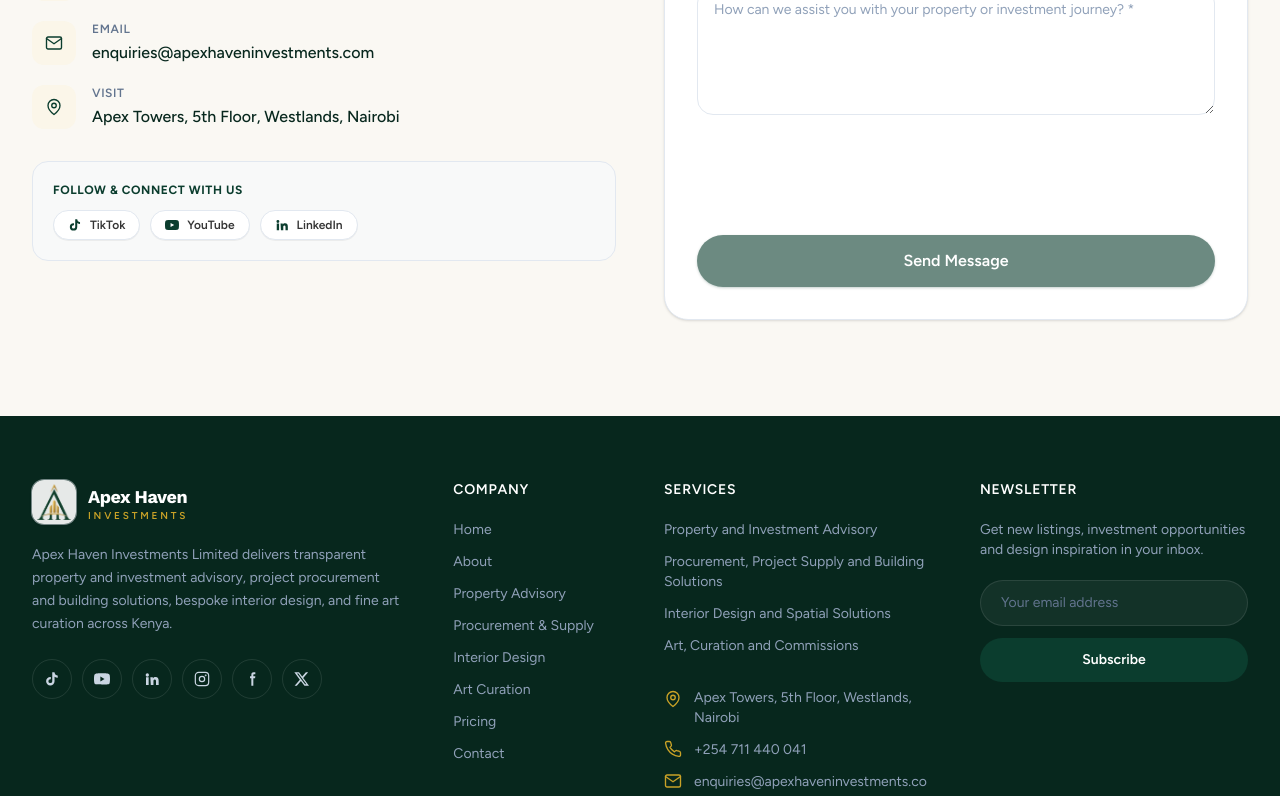
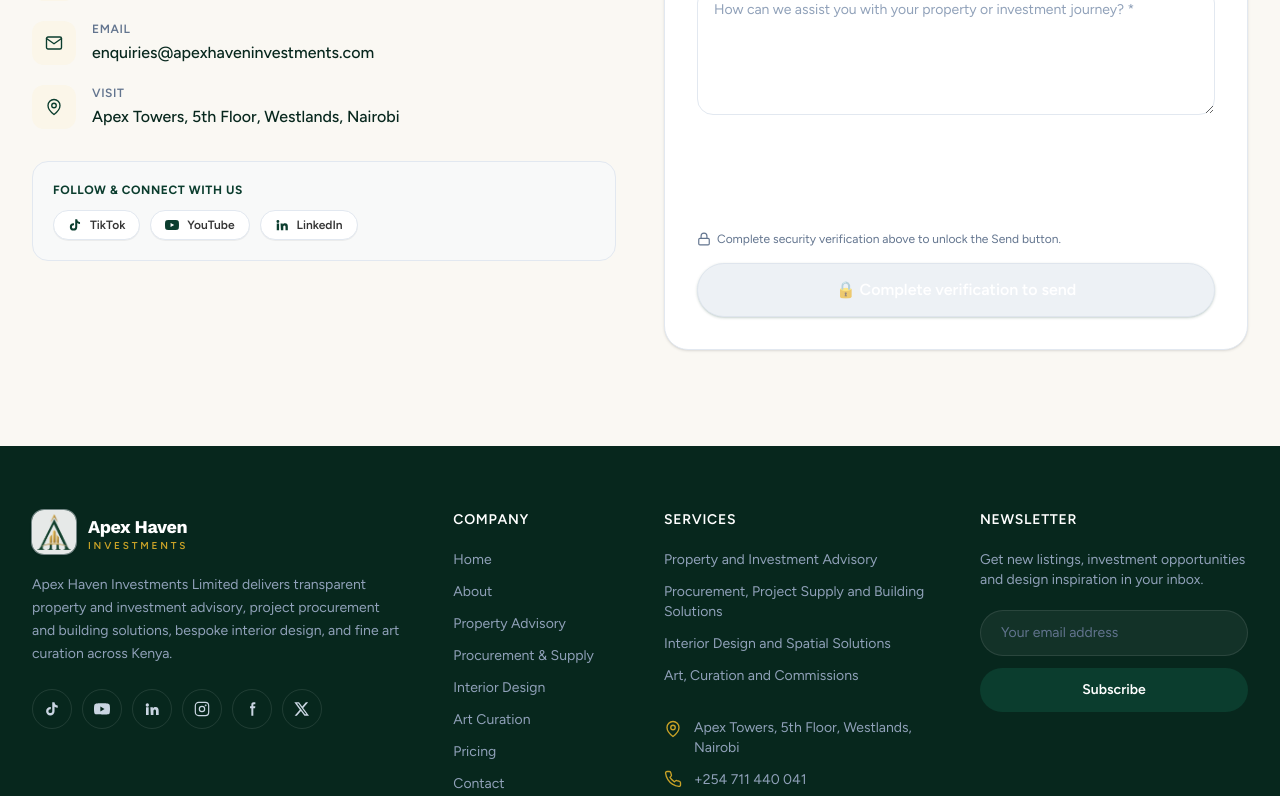
Before and after one commit to housaandcardini/apexhaven, a Next.js app in the folder frontend/apexhaveninvestments/: page /contact in a window 1280 px wide. Shown: the part 740-1536 px from the top of the page. Built offline with nearby package versions, Linux system fonts and the light colour scheme; no server answers.

Commit message:
feat(security): lock submit button until turnstile verification passes and add honeypot spam traps

```diff
--- a/frontend/apexhaveninvestments/app/api/contact/route.ts
+++ b/frontend/apexhaveninvestments/app/api/contact/route.ts
@@ -7,6 +7,11 @@
     const body = await req.json();
     const { name, email, phone, service, message } = body;
     const token = body["cf-turnstile-response"] || body.token;
+
+    // Honeypot trap: reject if automated bot filled invisible field
+    if (body._hp_security_check) {
+      return NextResponse.json({ error: "Automated submission rejected." }, { status: 400 });
+    }
 
     // Get client IP for Cloudflare verification
     const clientIp =
--- a/frontend/apexhaveninvestments/components/layout/ContactForm.tsx
+++ b/frontend/apexhaveninvestments/components/layout/ContactForm.tsx
@@ -34,6 +34,7 @@
       phone: formData.get("phone"),
       service: formData.get("service"),
       message: formData.get("message"),
+      _hp_security_check: formData.get("_hp_security_check"),
       "cf-turnstile-response": turnstileToken,
     };
 
@@ -72,7 +73,7 @@
         </div>
         <h4 className="font-display text-lg font-bold text-forest">Message Received!</h4>
         <p className="mt-2 text-sm leading-relaxed text-brand-800">
-          Thank you for reaching out. Your inquiry has been delivered directly to our advisory desk. We will respond promptly within 24 business hours.
+          Thank you for reaching out. Your inquiry has been delivered directly to our enquiries inbox (<code>enquiries@apexhaveninvestments.com</code>). We will respond promptly within 24 business hours.
         </p>
       </div>
     );
@@ -80,6 +81,11 @@
 
   return (
     <form onSubmit={onSubmit} className="space-y-4 rounded-3xl border border-slate-200 bg-white p-6 sm:p-8 shadow-sm">
+      {/* Invisible Honeypot Trap for Automated Bots */}
+      <div className="hidden" aria-hidden="true">
+        <input type="text" name="_hp_security_check" tabIndex={-1} autoComplete="off" />
+      </div>
+
       <div className="grid gap-4 sm:grid-cols-2">
         <input className={field} name="name" required placeholder="Full name *" aria-label="Full name" />
         <input className={field} name="email" type="email" required placeholder="Email address *" aria-label="Email" />
@@ -116,6 +122,23 @@
           onExpire={() => setTurnstileToken("")}
           onError={() => setErrorMessage("Cloudflare security check encountered an error. Please reload.")}
         />
+
+        {turnstileToken ? (
+          <p className="mt-1 flex items-center gap-1.5 text-xs font-semibold text-emerald-700">
+            <svg width="14" height="14" viewBox="0 0 24 24" fill="none" stroke="currentColor" strokeWidth="2.5" strokeLinecap="round" strokeLinejoin="round">
+              <polyline points="20 6 9 17 4 12" />
+            </svg>
+            Human verification confirmed. Send button unlocked.
+          </p>
+        ) : (
+          <p className="mt-1 flex items-center gap-1.5 text-xs text-slate-500">
+            <svg width="14" height="14" viewBox="0 0 24 24" fill="none" stroke="currentColor" strokeWidth="2" strokeLinecap="round" strokeLinejoin="round">
+              <rect width="18" height="11" x="3" y="11" rx="2" ry="2" />
+              <path d="M7 11V7a5 5 0 0 1 10 0v4" />
+            </svg>
+            Complete security verification above to unlock the Send button.
+          </p>
+        )}
       </div>
 
       {errorMessage && (
@@ -124,13 +147,22 @@
         </p>
       )}
 
+      {/* Locked/Unlocked Submit Button */}
       <Button
         type="submit"
         size="lg"
         disabled={isSubmitting || !turnstileToken}
-        className="w-full disabled:opacity-50"
+        className={`w-full transition-all duration-200 ${
+          !turnstileToken
+            ? "cursor-not-allowed opacity-50 bg-slate-200 text-slate-600 hover:bg-slate-200 shadow-none border border-slate-300"
+            : "bg-forest hover:bg-forest-light text-white shadow-md shadow-forest/20"
+        }`}
       >
-        {isSubmitting ? "Sending..." : "Send Message"}
+        {isSubmitting
+          ? "Sending..."
+          : !turnstileToken
+          ? "🔒 Complete verification to send"
+          : "Send Message"}
       </Button>
     </form>
   );
--- a/frontend/apexhaveninvestments/components/property/FreePropertyEnquiryForm.tsx
+++ b/frontend/apexhaveninvestments/components/property/FreePropertyEnquiryForm.tsx
@@ -505,6 +505,22 @@
               onExpire={() => setTurnstileToken("")}
               onError={() => setErrorMessage("Cloudflare security verification encountered an error. Please refresh.")}
             />
+            {turnstileToken ? (
+              <p className="mt-1 flex items-center gap-1.5 text-xs font-semibold text-emerald-700">
+                <svg width="14" height="14" viewBox="0 0 24 24" fill="none" stroke="currentColor" strokeWidth="2.5" strokeLinecap="round" strokeLinejoin="round">
+                  <polyline points="20 6 9 17 4 12" />
+                </svg>
+                Human verification confirmed. Submission unlocked.
+              </p>
+            ) : (
+              <p className="mt-1 flex items-center gap-1.5 text-xs text-slate-500">
+                <svg width="14" height="14" viewBox="0 0 24 24" fill="none" stroke="currentColor" strokeWidth="2" strokeLinecap="round" strokeLinejoin="round">
+                  <rect width="18" height="11" x="3" y="11" rx="2" ry="2" />
+                  <path d="M7 11V7a5 5 0 0 1 10 0v4" />
+                </svg>
+                Complete security verification above to unlock the Submit button.
+              </p>
+            )}
           </div>
 
           {errorMessage && (
@@ -521,9 +537,17 @@
             <button
               type="submit"
               disabled={isSubmitting || !turnstileToken}
-              className="w-full sm:w-auto rounded-full bg-forest px-8 py-3.5 text-sm font-bold text-white hover:bg-forest-light transition-all shadow-md shadow-forest/20 disabled:opacity-50"
+              className={`w-full sm:w-auto rounded-full px-8 py-3.5 text-sm font-bold transition-all shadow-md ${
+                !turnstileToken
+                  ? "bg-slate-200 text-slate-500 cursor-not-allowed shadow-none border border-slate-300"
+                  : "bg-forest hover:bg-forest-light text-white shadow-forest/20"
+              }`}
             >
-              {isSubmitting ? "Submitting Brief..." : "Submit Free Enquiry"}
+              {isSubmitting
+                ? "Submitting Brief..."
+                : !turnstileToken
+                ? "🔒 Complete verification to submit"
+                : "Submit Free Enquiry"}
             </button>
           </div>
         </form>
```
